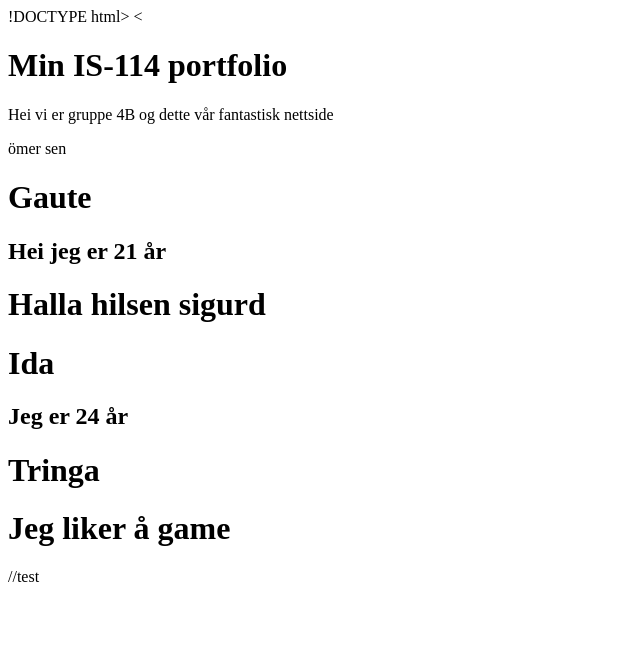
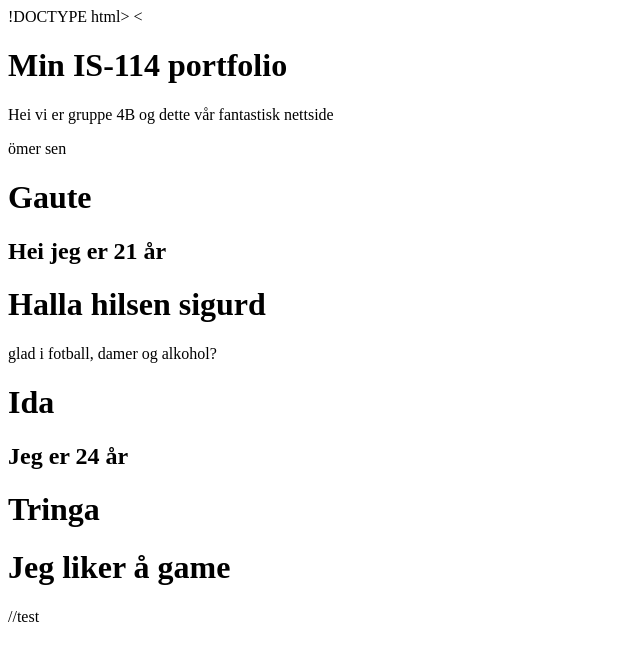
Before and after one commit to Tringak1/Gruppe-4B-study, a plain HTML site: page index.html in a window 1280 px wide. Shown: the whole page, without its empty margins (0-640 px from the left). Drawn offline with Linux system fonts and the light colour scheme.

Commit message:
Update index.html

```diff
--- a/index.html
+++ b/index.html
@@ -16,6 +16,7 @@
     <h2>Hei jeg er 21 år</h2>
 </div>
 <h1>Halla hilsen sigurd</h1>
+<p>glad i fotball, damer og alkohol?</p>
 <h1>Ida</h1>
 <h2>Jeg er 24 år</h2>
 <h1>Tringa</h1>
```
